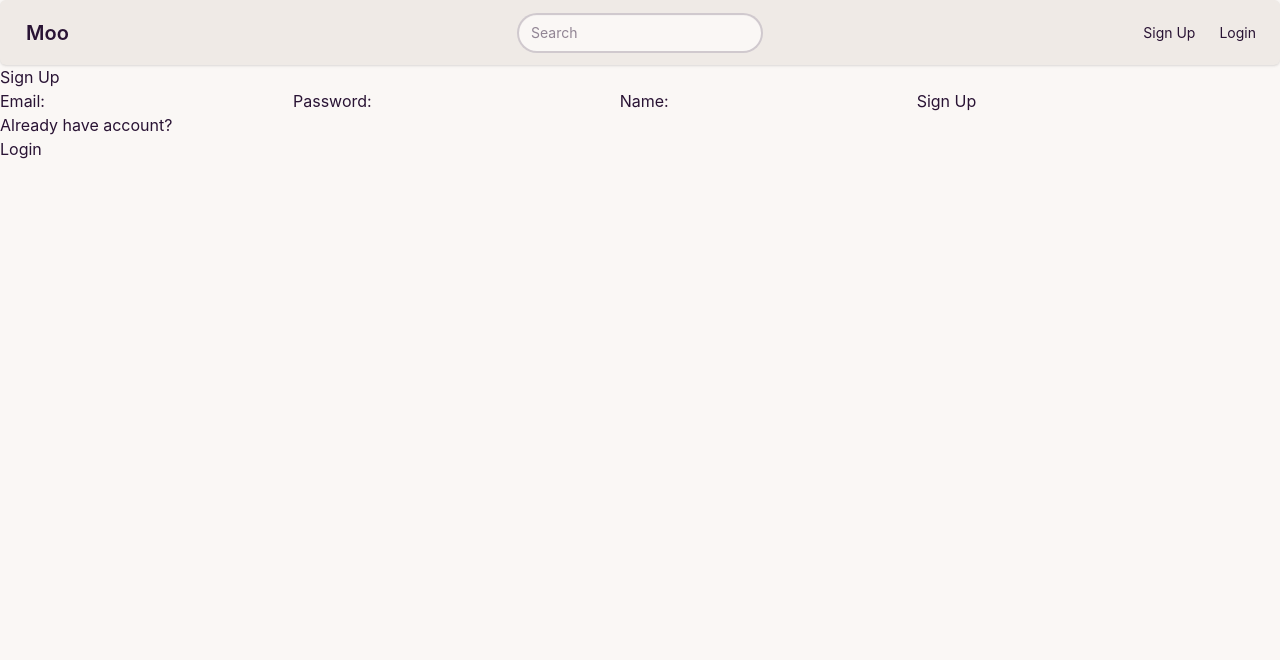
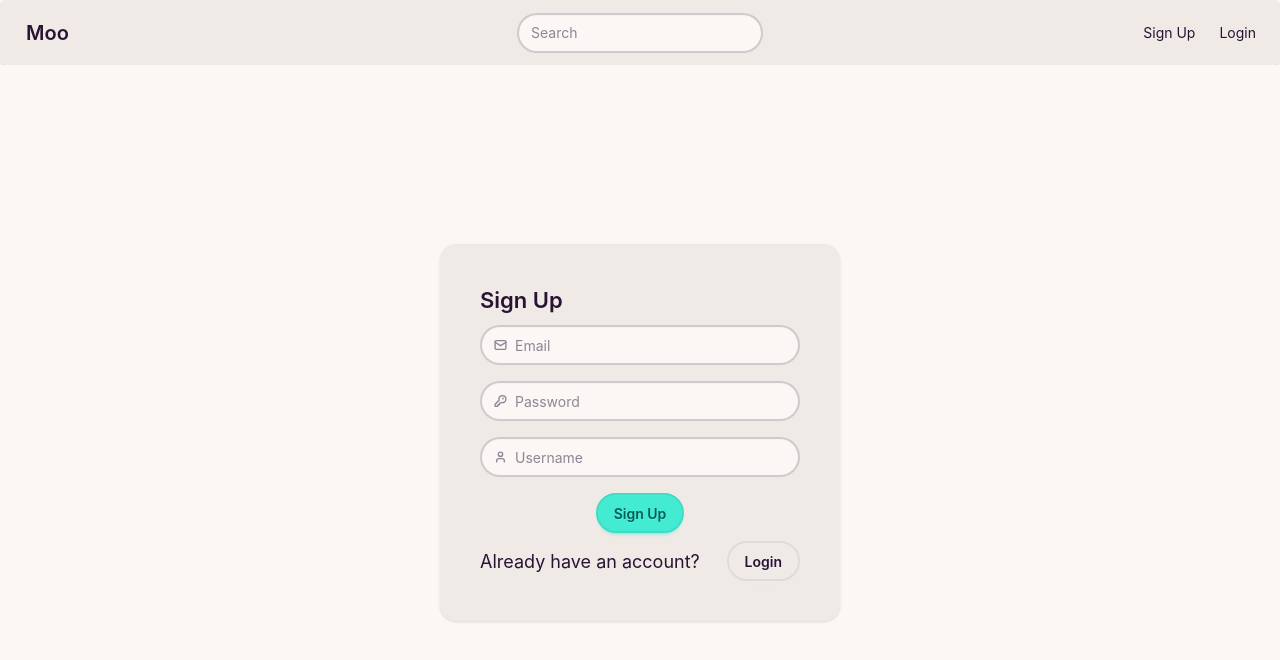
Before and after one commit to superquique/moo-client, a React (Vite) app: page /signup in a window 1280 px wide. Shown: the top 660 px of the page. Built offline with nearby package versions, Linux system fonts and the light colour scheme; no server answers; a web font is replaced by a local one.

Commit message:
feat: add css to login and signup

```diff
--- a/src/pages/LoginPage.jsx
+++ b/src/pages/LoginPage.jsx
@@ -36,32 +36,79 @@ function LoginPage(props) {
   };
 
   return (
-    <div className="LoginPage">
-      <h1>Login</h1>
+    <div className="flex-grow flex items-center justify-center bg-base-100">
+      <div className="card w-100 bg-base-200 card-xl shadow-sm">
+        <div className="card-body">
+          <h2 className="card-title">Login</h2>
 
-      <form onSubmit={handleLoginSubmit}>
-        <label>Email:</label>
+          <form className="space-y-4" onSubmit={handleLoginSubmit}>
+            <label className="input validator">
+              <svg className="h-[1em] opacity-50" xmlns="http://www.w3.org/2000/svg" viewBox="0 0 24 24">
+                <g
+                  strokeLinejoin="round"
+                  strokeLinecap="round"
+                  strokeWidth="2.5"
+                  fill="none"
+                  stroke="currentColor"
+                >
+                  <rect width="20" height="16" x="2" y="4" rx="2"></rect>
+                  <path d="m22 7-8.97 5.7a1.94 1.94 0 0 1-2.06 0L2 7"></path>
+                </g>
+              </svg>
               <input
                 type="email"
                 name="email"
                 value={email}
                 onChange={handleEmail}
+                placeholder="Email"
+                required
               />
+            </label>
+            <div className="validator-hint hidden">Enter valid email address</div>
 
-        <label>Password:</label>
+            <label className="input">
+              <svg className="h-[1em] opacity-50" xmlns="http://www.w3.org/2000/svg" viewBox="0 0 24 24">
+                <g
+                  strokeLinejoin="round"
+                  strokeLinecap="round"
+                  strokeWidth="2.5"
+                  fill="none"
+                  stroke="currentColor"
+                >
+                  <path
+                    d="M2.586 17.414A2 2 0 0 0 2 18.828V21a1 1 0 0 0 1 1h3a1 1 0 0 0 1-1v-1a1 1 0 0 1 1-1h1a1 1 0 0 0 1-1v-1a1 1 0 0 1 1-1h.172a2 2 0 0 0 1.414-.586l.814-.814a6.5 6.5 0 1 0-4-4z"
+                  ></path>
+                  <circle cx="16.5" cy="7.5" r=".5" fill="currentColor"></circle>
+                </g>
+              </svg>
               <input
                 type="password"
                 name="password"
                 value={password}
                 onChange={handlePassword}
+                placeholder="Password"
+                required
               />
+            </label>
+            <p className="validator-hint hidden">
+              Enter a password
+            </p>
 
-        <button type="submit">Login</button>
+            <div className="text-center">
+              <button className="btn btn-primary" type="submit">Login</button>
+            </div>
           </form>
-      { errorMessage && <p className="error-message">{errorMessage}</p> }
 
-      <p>Don't have an account yet?</p>
+          { errorMessage && <p className="text-1">{errorMessage}</p> }
+
+          <div className="justify-end items-center card-actions">
+            <p className="text-1">Don't have an account yet?</p>
+            <button className="btn">
               <Link to={"/signup"}> Sign Up</Link>
+            </button>
+          </div>
+        </div>
+      </div>
     </div>
   )
 }
--- a/src/pages/SignupPage.jsx
+++ b/src/pages/SignupPage.jsx
@@ -32,41 +32,114 @@ function SignupPage(props) {
 
 
   return (
-    <div className="SignupPage">
-      <h1>Sign Up</h1>
+    <div className="flex-grow flex items-center justify-center bg-base-100">
+      <div className="card w-100 bg-base-200 card-xl shadow-sm">
+        <div className="card-body">
+          <h2 className="card-title">Sign Up</h2>
 
-      <form onSubmit={handleSignupSubmit}>
-        <label>Email:</label>
+          <form className="space-y-4" onSubmit={handleSignupSubmit}>
+            <label className="input validator">
+              <svg className="h-[1em] opacity-50" xmlns="http://www.w3.org/2000/svg" viewBox="0 0 24 24">
+                <g
+                  strokeLinejoin="round"
+                  strokeLinecap="round"
+                  strokeWidth="2.5"
+                  fill="none"
+                  stroke="currentColor"
+                >
+                  <rect width="20" height="16" x="2" y="4" rx="2"></rect>
+                  <path d="m22 7-8.97 5.7a1.94 1.94 0 0 1-2.06 0L2 7"></path>
+                </g>
+              </svg>
               <input
                 type="email"
                 name="email"
                 value={email}
                 onChange={handleEmail}
+                placeholder="Email"
+                required
               />
+            </label>
+            <div className="validator-hint hidden">Enter valid email address</div>
 
-        <label>Password:</label>
+            <label className="input validator">
+              <svg className="h-[1em] opacity-50" xmlns="http://www.w3.org/2000/svg" viewBox="0 0 24 24">
+                <g
+                  strokeLinejoin="round"
+                  strokeLinecap="round"
+                  strokeWidth="2.5"
+                  fill="none"
+                  stroke="currentColor"
+                >
+                  <path
+                    d="M2.586 17.414A2 2 0 0 0 2 18.828V21a1 1 0 0 0 1 1h3a1 1 0 0 0 1-1v-1a1 1 0 0 1 1-1h1a1 1 0 0 0 1-1v-1a1 1 0 0 1 1-1h.172a2 2 0 0 0 1.414-.586l.814-.814a6.5 6.5 0 1 0-4-4z"
+                  ></path>
+                  <circle cx="16.5" cy="7.5" r=".5" fill="currentColor"></circle>
+                </g>
+              </svg>
               <input
                 type="password"
                 name="password"
                 value={password}
                 onChange={handlePassword}
+                placeholder="Password"
+                minLength="6"
+                pattern="(?=.*\d)(?=.*[a-z])(?=.*[A-Z]).{6,}"
+                title="Password must have at least 6 characters and contain at least one number, one lowercase and one uppercase letter."
+                required
               />
+            </label>
+            <p className="validator-hint hidden">
+              Password must have at least 6 characters, including
+              <br />At least one number <br />At least one lowercase letter <br />At least one uppercase letter
+            </p>
 
-        <label>Name:</label>
+            <label className="input validator">
+              <svg className="h-[1em] opacity-50" xmlns="http://www.w3.org/2000/svg" viewBox="0 0 24 24">
+                <g
+                  strokeLinejoin="round"
+                  strokeLinecap="round"
+                  strokeWidth="2.5"
+                  fill="none"
+                  stroke="currentColor"
+                >
+                  <path d="M19 21v-2a4 4 0 0 0-4-4H9a4 4 0 0 0-4 4v2"></path>
+                  <circle cx="12" cy="7" r="4"></circle>
+                </g>
+              </svg>
               <input
                 type="text"
                 name="name"
                 value={name}
                 onChange={handleName}
+                placeholder="Username"
+                pattern="/^[A-Za-z0-9-]{3,30}$/"
+                minLength="3"
+                maxLength="30"
+                title="Only letters, numbers or dash"
+                required
               />
+            </label>
+            <p className="validator-hint hidden">
+              Must be 3 to 30 characters
+              <br />containing only letters, numbers or dash
+            </p>
 
-        <button type="submit">Sign Up</button>
+            <div className="text-center">
+              <button className="btn btn-primary" type="submit">Sign Up</button>
+            </div>
           </form>
 
           { errorMessage && <p className="error-message">{errorMessage}</p> }
 
-      <p>Already have account?</p>
-      <Link to={"/login"}> Login</Link>
+          <div className="justify-end items-center card-actions">
+            <p className="text-1">Already have an account?</p>
+            <button className="btn">
+              <Link to={"/login"}>Login</Link>
+            </button>
+          </div>
+        </div>
+      </div>
     </div>
   )
 }
```
Lines whose indentation alone changed are shown as unchanged.
